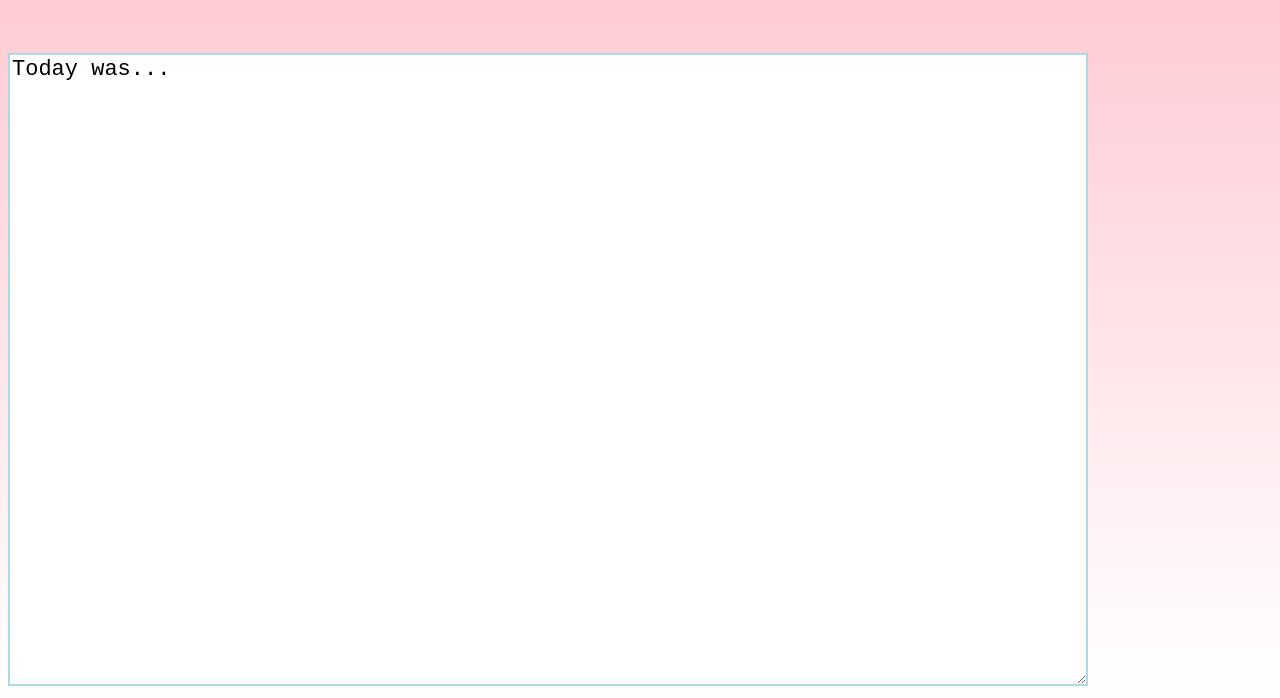
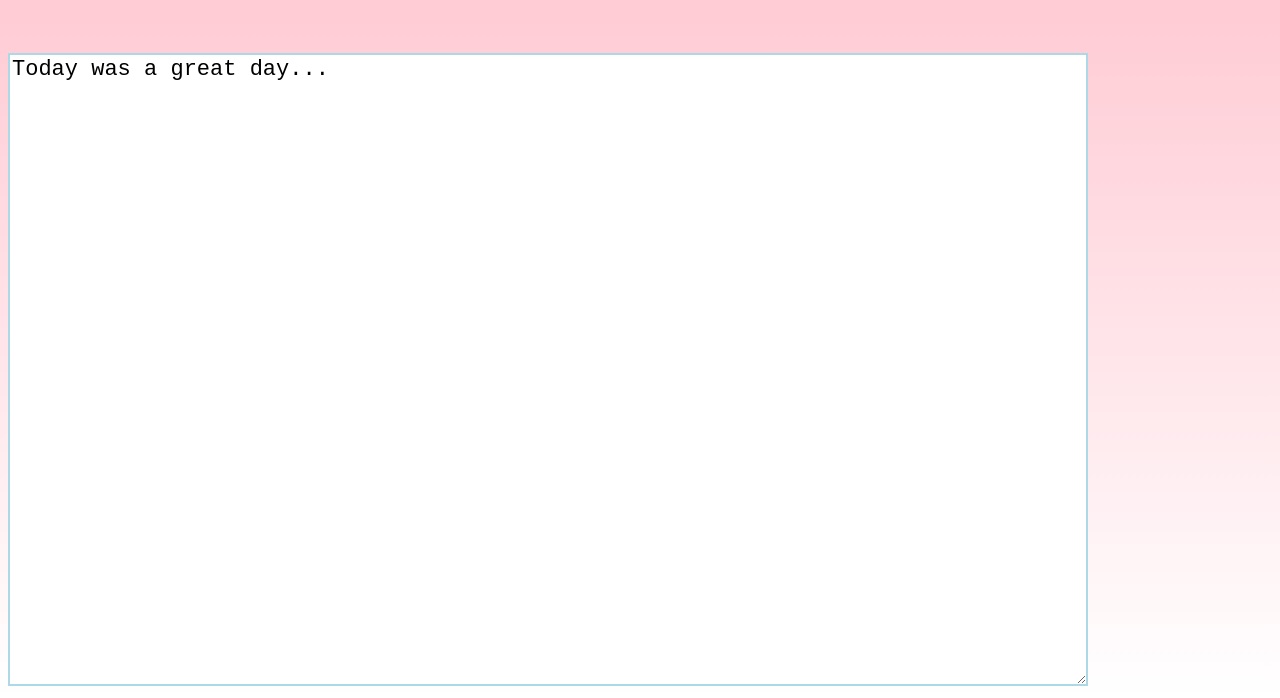
Before and after one commit to cherylngql/diary-project, a plain HTML site: page diary-entry.html in a window 1280 px wide. Shown: the part 145-843 px from the top of the page. Drawn offline with Linux system fonts and the light colour scheme.

Commit message:
changed prompt

```diff
--- a/diary-entry.html
+++ b/diary-entry.html
@@ -11,7 +11,7 @@
     </header>
 
     <div id="entry">
-      <textarea name="textarea" rows="25" cols="80">Today was...</textarea>
+      <textarea name="textarea" rows="25" cols="80">Today was a great day...</textarea>
     </div>
 
     <footer>
```
